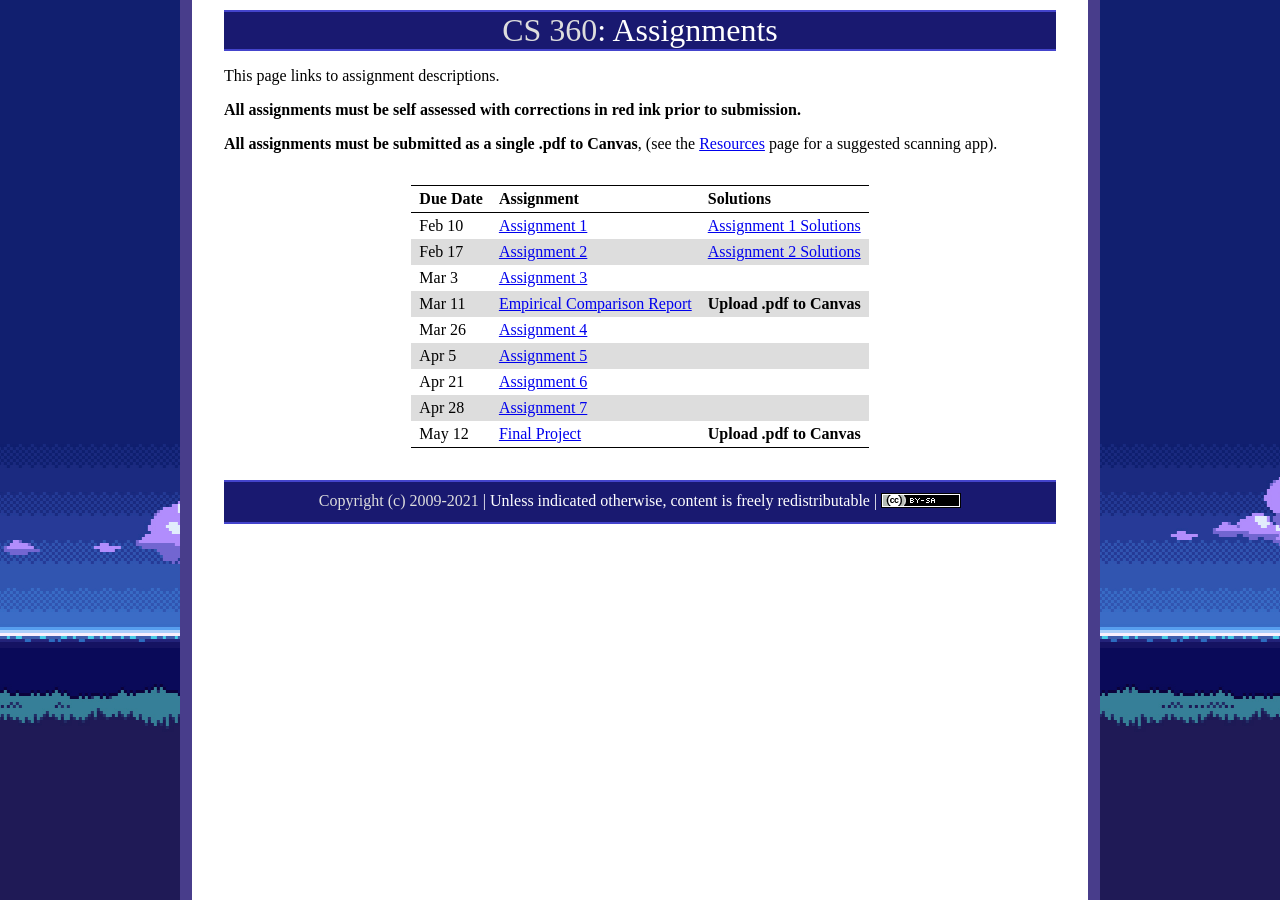
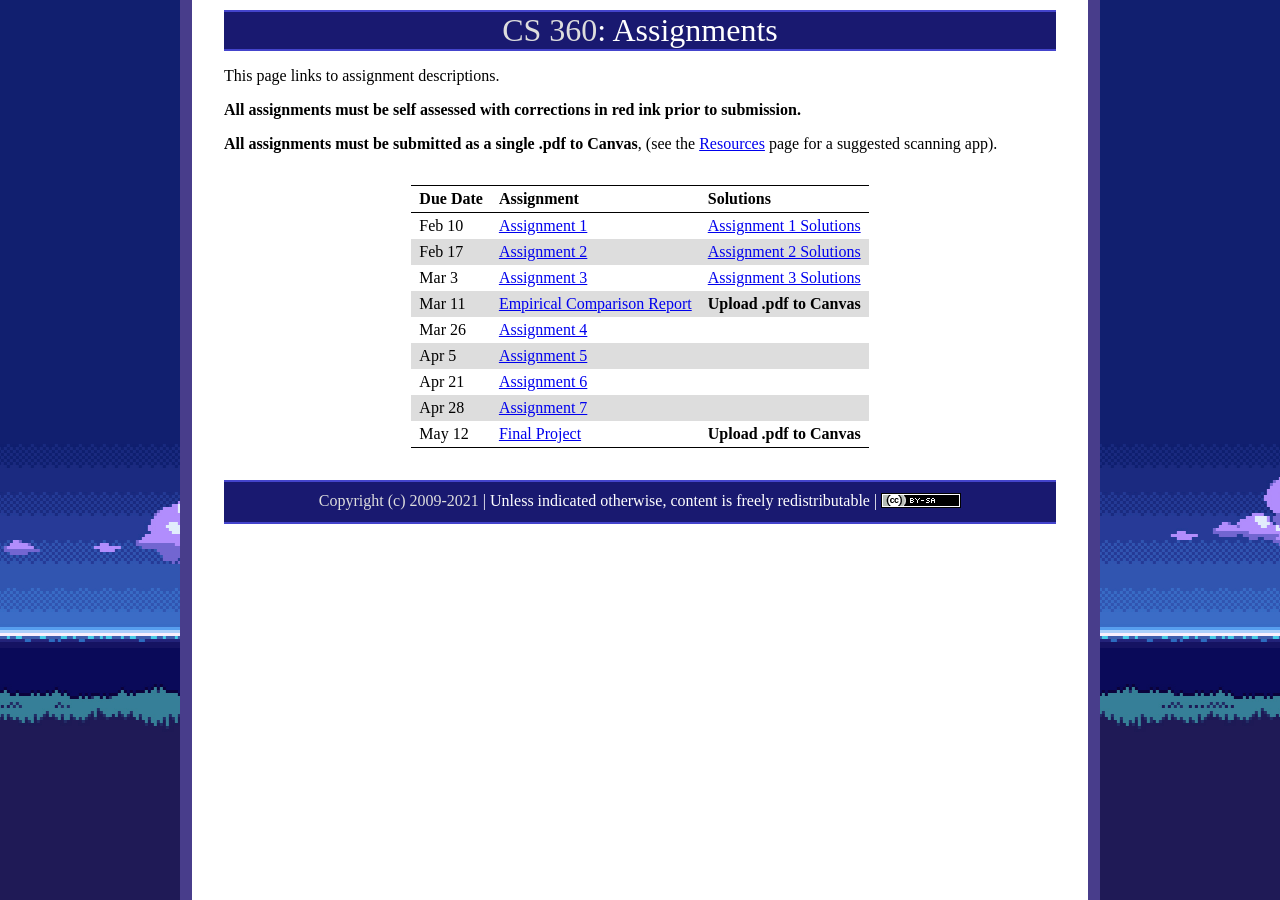
Before and after one commit to ycpcs/cs360-spring2021, a Jekyll site: the page built from assign/index.md, in a window 1280 px wide. Built offline with Jekyll 4.4.1, drawn with Linux system fonts in a browser that asks for light colours.

Commit message:
add assign3 sol
add assign3 sol

```diff
--- a/assign/index.md
+++ b/assign/index.md
@@ -13,7 +13,7 @@
 > -------- | -------------------------------------------------------- | ------------------------------------------------------- |
 > Feb 10   | [Assignment 1](../assign/assign01.html)                  | [Assignment 1 Solutions](../assign/sol/assign01sol.pdf) |
 > Feb 17   | [Assignment 2](../assign/assign02.html)                  | [Assignment 2 Solutions](../assign/sol/assign02sol.pdf) |
-> Mar 3    | [Assignment 3](../assign/assign03.html)                  |  |
+> Mar 3    | [Assignment 3](../assign/assign03.html)                  | [Assignment 3 Solutions](../assign/sol/assign03sol.pdf) |
 > Mar 11   | [Empirical Comparison Report](../assign/emp_comp.html)   | **Upload .pdf to Canvas** |
 > Mar 26   | [Assignment 4](../assign/assign04.html)                  |  |
 > Apr 5    | [Assignment 5](../assign/assign05.html)                  |  |
```
Also changed, not shown: 1 other file.
